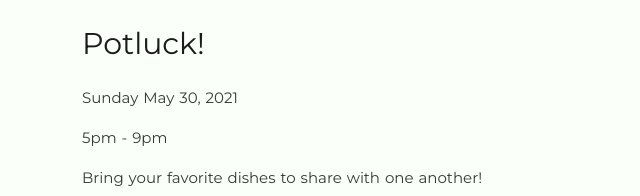
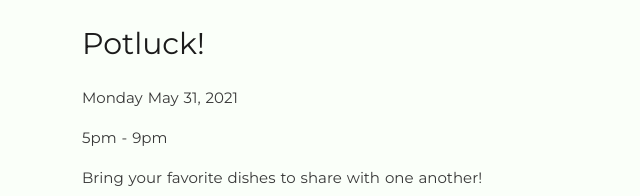
Before and after one commit to christopheralagna/liminal-website, a website built with Parcel: page events.html in a window 1280 px wide. Shown: the part 2084-2280 px from the top of the page, 192-832 px from the left. Built offline with nearby package versions, Linux system fonts and the light colour scheme.

Commit message:
changed potluck to Monday

```diff
--- a/events.html
+++ b/events.html
@@ -78,7 +78,7 @@
         <div class="succulents-img"></div>
         <div class="event-description">
           <h2>Potluck!</h2>
-          <p class="event-date">Sunday May 30, 2021</p>
+          <p class="event-date">Monday May 31, 2021</p>
           <p>5pm - 9pm</p>
           <p>Bring your favorite dishes to share with one another!</p>
           <p>There will be discussions about how food holds a wide spectrum of meaning, informed by the intersections of race // class // ethnicity // and religion!</p>
```
